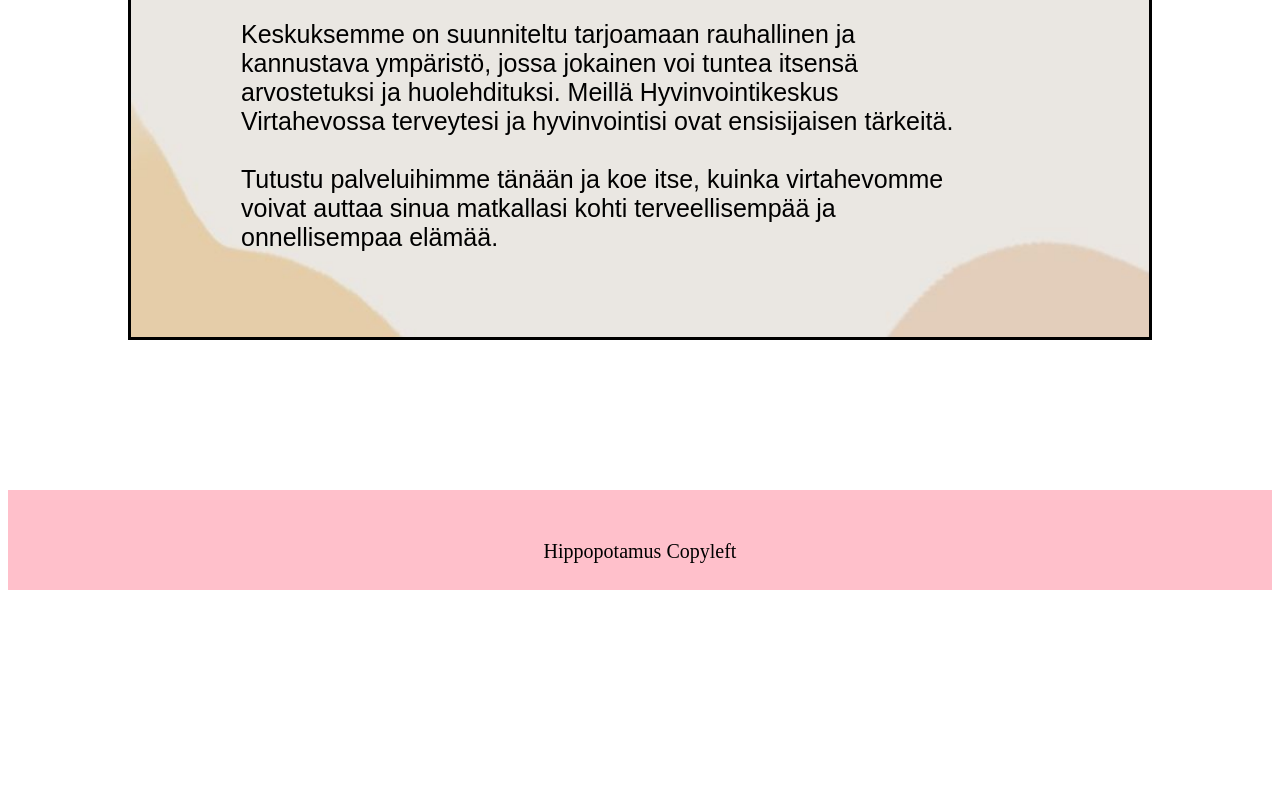
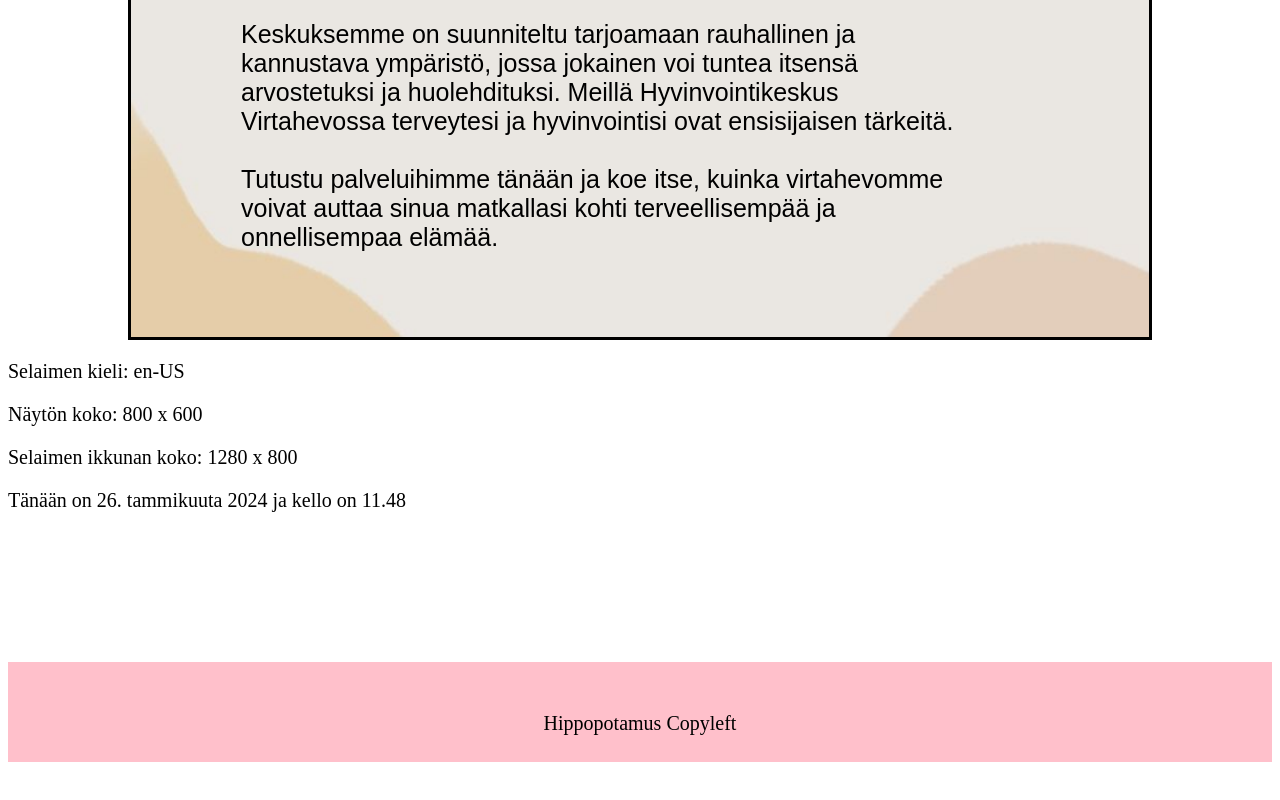
Before and after one commit to Javimetro/hyte-full-stack, a plain HTML site: page front/T1.html in a window 1280 px wide. Shown: the part 1403-2203 px from the top of the page. Before the commit the page ends 2043 px from the top, so only its background shows below. Drawn offline with Linux system fonts and the light colour scheme.

Commit message:
update front-end, info.js added

```diff
--- a/front/T1.html
+++ b/front/T1.html
@@ -4,7 +4,6 @@
     <meta charset="UTF-8">
     <title>HyteGym</title>
     <link rel="stylesheet" href="T1.css">
-    <link rel="stylesheet" href="T1.js">
 </head>
 
 <header>
@@ -47,9 +46,10 @@
             </p>
         </div>
     </main>
+        <div class="clear" id="target"></div>
     <footer>
         <p> Hippopotamus Copyleft</p>
     </footer>
-
+<script src="info.js"></script>
 </body>
 </html>
--- /dev/null
+++ b/front/info.js
@@ -0,0 +1,20 @@
+window.onload = function() {
+    var target = document.getElementById('target');
+    var lang = navigator.language || navigator.userLanguage;
+    target.innerHTML += '<p>Selaimen kieli: ' + lang + '</p>';
+
+    var screenWidth = window.screen.width;
+    var screenHeight = window.screen.height;
+    target.innerHTML += '<p>Näytön koko: ' + screenWidth + ' x ' + screenHeight + '</p>';
+
+
+    var windowWidth = window.innerWidth;
+    var windowHeight = window.innerHeight;
+    target.innerHTML += '<p> Selaimen ikkunan koko: ' + windowWidth + ' x ' + windowHeight + '</p>';
+
+
+    var date = new Date();
+    var dateString = date.toLocaleDateString('fi-Fi', {day: 'numeric', month: 'long', year: 'numeric'});
+    var timeString = date.toLocaleTimeString('fi-Fi', {hour: '2-digit', minute: '2-digit'});
+    target.innerHTML += '<p>Tänään on ' + dateString + ' ja kello on ' + timeString + '</p>';
+}
```
